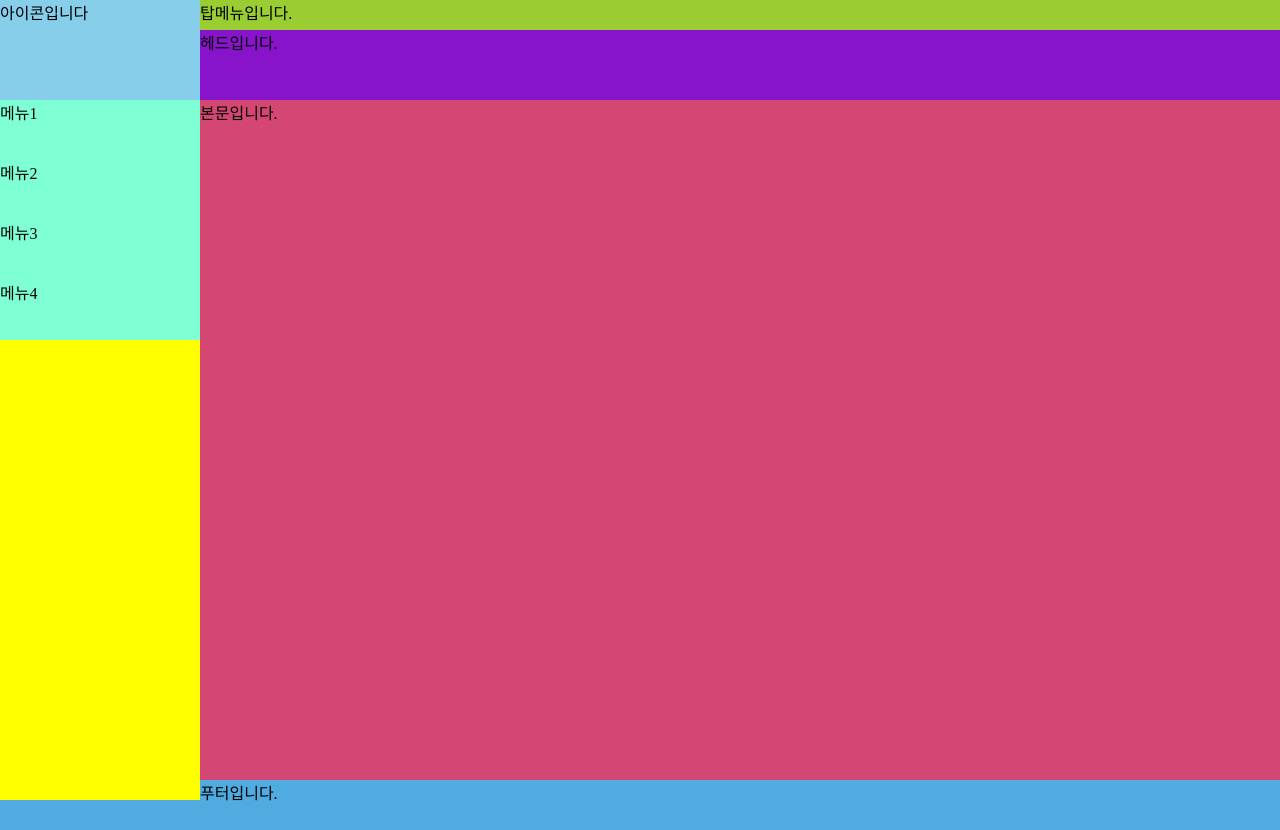
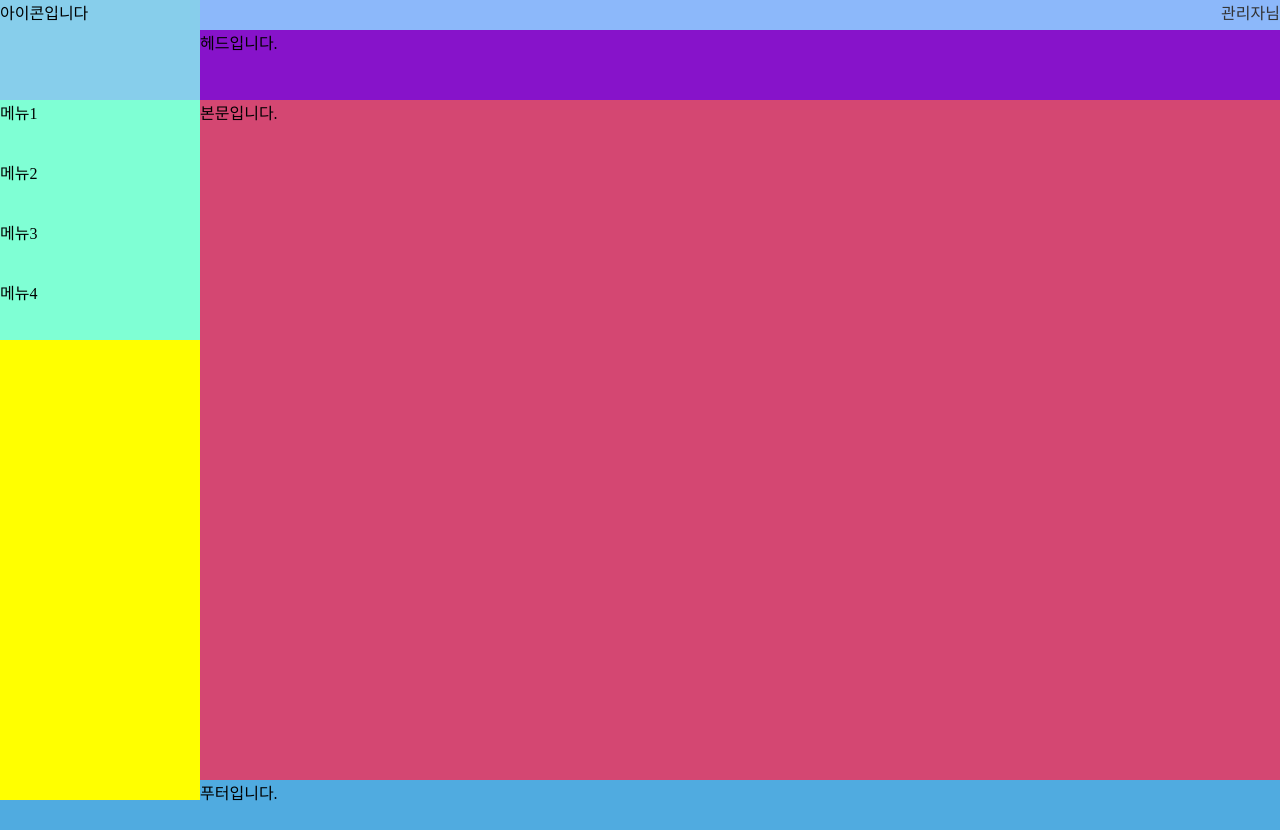
Before and after one commit to kswoah6616/banglog, a CodeIgniter app: page /database/admin/main/index in a window 1280 px wide. Run offline with CodeIgniter, Linux system fonts and the light colour scheme; some libraries are stand-ins or nearby versions.

Commit message:
[BO] admin top_menu  수정

```diff
--- a/application/views/admin/common/top_menu.php
+++ b/application/views/admin/common/top_menu.php
@@ -1 +1,3 @@
-<div class="top_menu">탑메뉴입니다.</div>
+<div class="top_menu">
+    <a href="javascript:void(0)"><span class="admin_login">관리자님</span></a>
+</div>
--- a/resourceadmin/css/common.css
+++ b/resourceadmin/css/common.css
@@ -3,6 +3,11 @@ body{
     margin: 0px;
     padding: 0px;
 }
+/* a태그 초기화 */
+a:link {text-decoration: none; color: #333333;}
+a:visited {text-decoration: none; color: #333333;}
+a:active {text-decoration: none; color: #333333;}
+a:hover {text-decoration: underline; color: red;}
 
 /* admin 세션 */
 .side_menu{
@@ -14,7 +19,7 @@ body{
     float :left;
 }
 .top_menu{
-    background-color: yellowgreen;
+    background-color: rgb(140, 184, 250);
     height: 30px;
 }
 .head{
@@ -38,3 +43,7 @@ body{
     background-color: aquamarine;
     height: 60px;
 }
+/* 사이드 메뉴 */
+.top_menu .admin_login{
+    float: right;
+}
```
